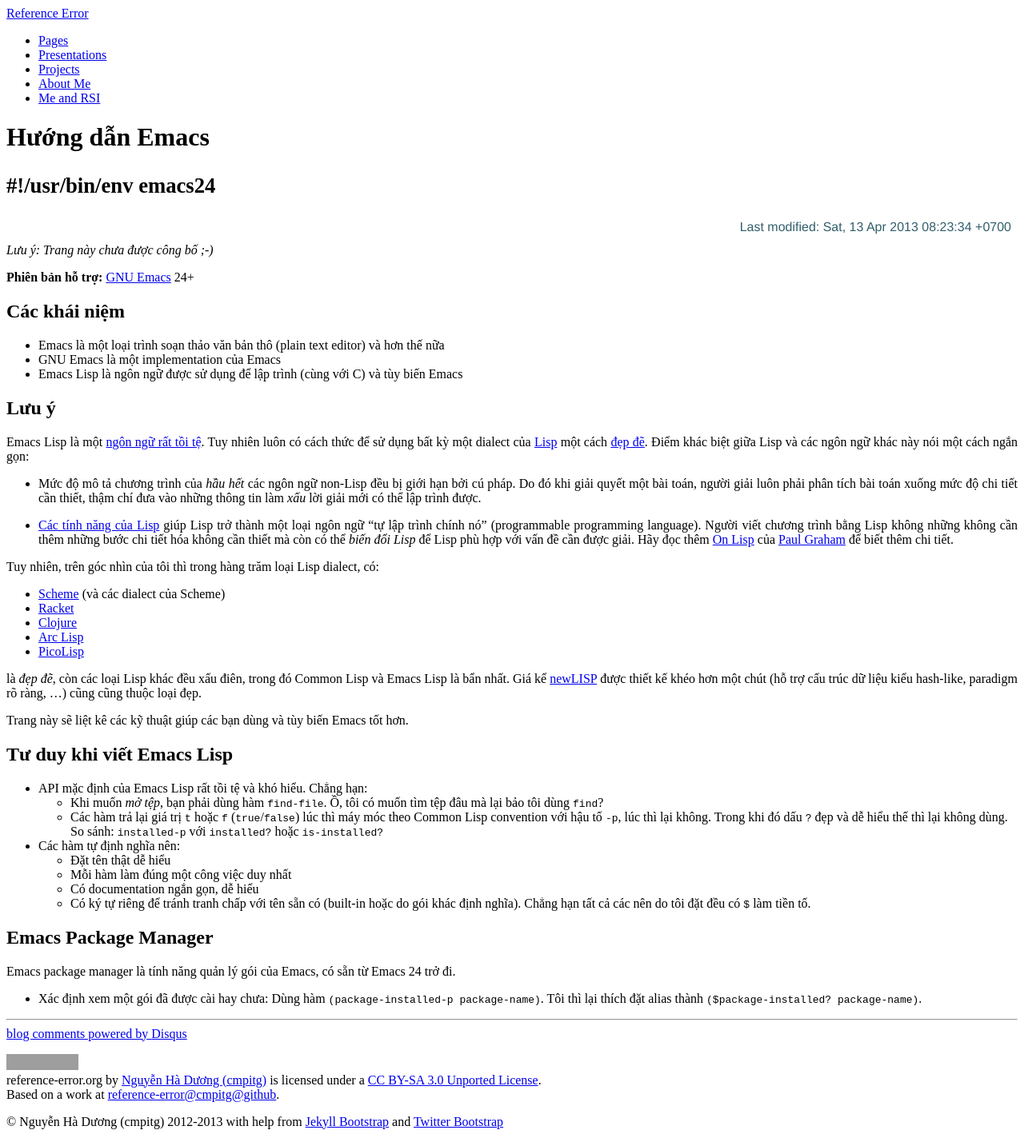
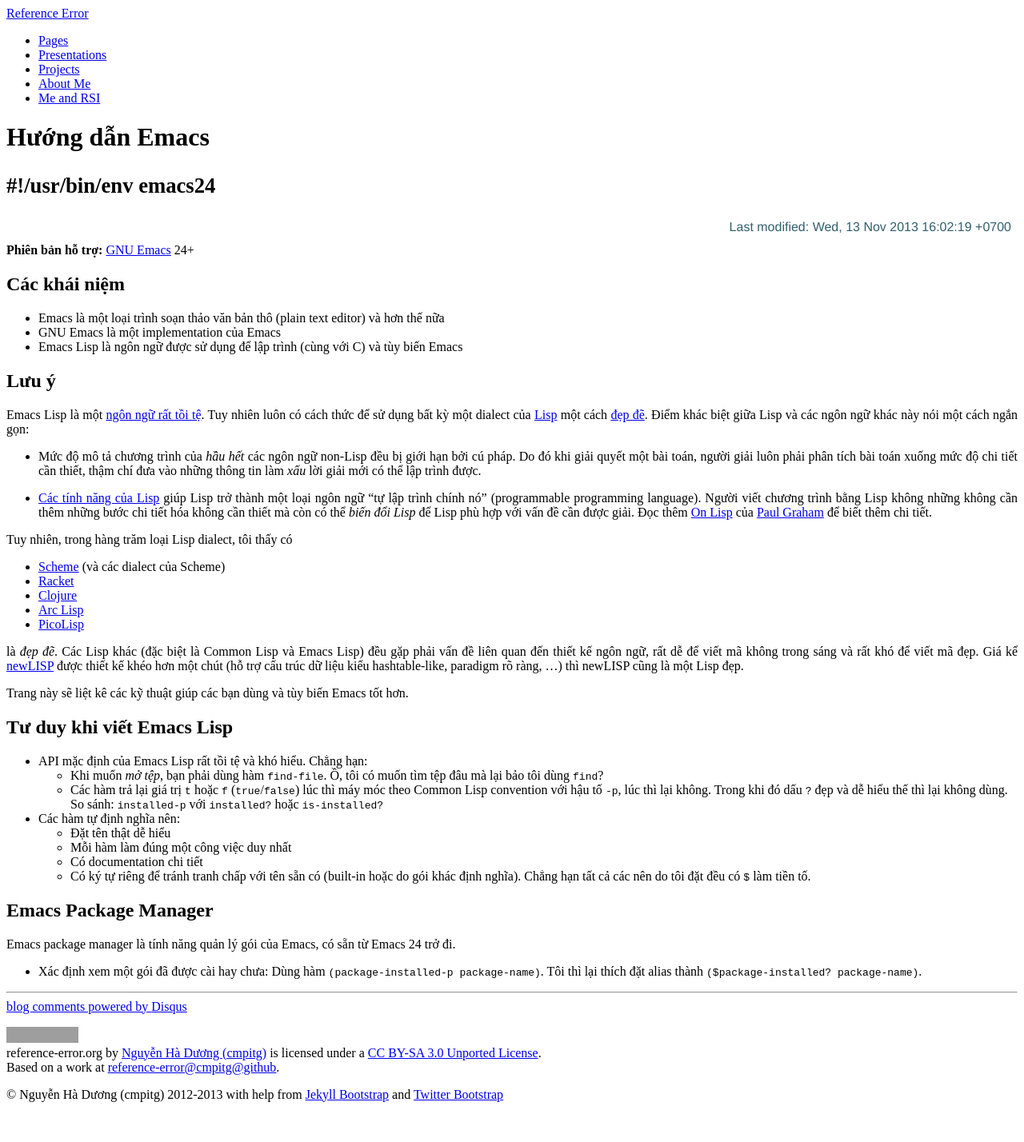
Before and after one commit to cmpitg/cmpitg.github.com, a Jekyll site: the page built from guides-vi/emacs.md, in a window 1280 px wide. Shown: the whole page at 80% size. Built offline with Jekyll 4.4.1, drawn with Linux system fonts in a browser that asks for light colours; Markdown is read by kramdown in place of the engine named in the settings; comment, search, counter and statistics services are not loaded; after the commit the page ends 1394 px from its top, so only the background shows below that; grey boxes are pictures that could not be loaded.

Commit message:
Update Emacs guide, reformat a bit

```diff
--- a/guides-vi/emacs.md
+++ b/guides-vi/emacs.md
@@ -5,29 +5,43 @@
 category: Text_Editor
 tags: [emacs, guide]
 permalink: /emacs/
-last_updated: Sat, 13 Apr 2013 08:23:34 +0700
+last_updated: Wed, 13 Nov 2013 16:02:19 +0700
 ---
 {% include JB/setup %}
-
-*Lưu ý: Trang này chưa được công bố ;-)*
 
 **Phiên bản hỗ trợ:** [GNU Emacs](http://www.gnu.org/software/emacs/) 24+
 
 ## Các khái niệm
 
-* Emacs là một loại trình soạn thảo văn bản thô (plain text editor) và hơn thế nữa
+* Emacs là một loại trình soạn thảo văn bản thô (plain text editor) và hơn thế
+  nữa
 * GNU Emacs là một implementation của Emacs
-* Emacs Lisp là ngôn ngữ được sử dụng để lập trình (cùng với C) và tùy biến Emacs
+* Emacs Lisp là ngôn ngữ được sử dụng để lập trình (cùng với C) và tùy biến
+  Emacs
 
 ## Lưu ý
 
-Emacs Lisp là một [ngôn ngữ rất tồi tệ](http://emacswiki.org/emacs/WhyDoesElispSuck).  Tuy nhiên luôn có cách thức để sử dụng bất kỳ một dialect của [Lisp](http://en.wikipedia.org/wiki/Lisp_programming_language) một cách [đẹp đẽ](http://www.paulgraham.com/onlisptext.html).  Điểm khác biệt giữa Lisp và các ngôn ngữ khác này nói một cách ngắn gọn:
+Emacs Lisp là một
+[ngôn ngữ rất tồi tệ](http://emacswiki.org/emacs/WhyDoesElispSuck).  Tuy nhiên
+luôn có cách thức để sử dụng bất kỳ một dialect của
+[Lisp](http://en.wikipedia.org/wiki/Lisp_programming_language) một cách
+[đẹp đẽ](http://www.paulgraham.com/onlisptext.html).  Điểm khác biệt giữa Lisp
+và các ngôn ngữ khác này nói một cách ngắn gọn:
 
-* Mức độ mô tả chương trình của *hầu hết* các ngôn ngữ non-Lisp đều bị giới hạn bởi cú pháp.  Do đó khi giải quyết một bài toán, người giải luôn phải phân tích bài toán xuống mức độ chi tiết cần thiết, thậm chí đưa vào những thông tin làm *xấu* lời giải mới có thể lập trình được.
+* Mức độ mô tả chương trình của *hầu hết* các ngôn ngữ non-Lisp đều bị giới
+  hạn bởi cú pháp.  Do đó khi giải quyết một bài toán, người giải luôn phải
+  phân tích bài toán xuống mức độ chi tiết cần thiết, thậm chí đưa vào những
+  thông tin làm *xấu* lời giải mới có thể lập trình được.
 
-* [Các tính năng của Lisp](http://www.paulgraham.com/lisp.html) giúp Lisp trở thành một loại ngôn ngữ "tự lập trình chính nó" (programmable programming language).  Người viết chương trình bằng Lisp không những không cần thêm những bước chi tiết hóa không cần thiết mà còn có thể *biến đổi Lisp* để Lisp phù hợp với vấn đề cần được giải.  Hãy đọc thêm [On Lisp](http://www.paulgraham.com/onlisptext.html) của [Paul Graham](http://www.paulgraham.com) để biết thêm chi tiết.
+* [Các tính năng của Lisp](http://www.paulgraham.com/lisp.html) giúp Lisp trở
+  thành một loại ngôn ngữ "tự lập trình chính nó" (programmable programming
+  language).  Người viết chương trình bằng Lisp không những không cần thêm
+  những bước chi tiết hóa không cần thiết mà còn có thể *biến đổi Lisp* để
+  Lisp phù hợp với vấn đề cần được giải.  Đọc thêm
+  [On Lisp](http://www.paulgraham.com/onlisptext.html) của
+  [Paul Graham](http://www.paulgraham.com) để biết thêm chi tiết.
 
-Tuy nhiên, trên góc nhìn của tôi thì trong hàng trăm loại Lisp dialect, có:
+Tuy nhiên, trong hàng trăm loại Lisp dialect, tôi thấy có
 
 * [Scheme](http://en.wikipedia.org/wiki/Scheme_%28programming_language%29) (và các dialect của Scheme)
 * [Racket](http://en.wikipedia.org/wiki/Racket_%28programming_language%29)
@@ -35,24 +49,37 @@
 * [Arc Lisp](http://en.wikipedia.org/wiki/Arc_%28programming_language%29)
 * [PicoLisp](http://en.wikipedia.org/wiki/Picolisp)
 
-là *đẹp đẽ*, còn các loại Lisp khác đều xấu điên, trong đó Common Lisp và Emacs Lisp là bẩn nhất.  Giá kể [newLISP](http://en.wikipedia.org/wiki/Newlisp) được thiết kế khéo hơn một chút (hỗ trợ cấu trúc dữ liệu kiểu hash-like, paradigm rõ ràng, ...) cũng cũng thuộc loại đẹp.
+là *đẹp đẽ*.  Các Lisp khác (đặc biệt là Common Lisp và Emacs Lisp) đều gặp
+phải vấn đề liên quan đến thiết kế ngôn ngữ, rất dễ để viết mã không trong
+sáng và rất khó để viết mã đẹp.  Giá kể
+[newLISP](http://en.wikipedia.org/wiki/Newlisp) được thiết kế khéo hơn một
+chút (hỗ trợ cấu trúc dữ liệu kiểu hashtable-like, paradigm rõ ràng, ...) thì
+newLISP cũng là một Lisp đẹp.
 
 Trang này sẽ liệt kê các kỹ thuật giúp các bạn dùng và tùy biến Emacs tốt hơn.
 
 ## Tư duy khi viết Emacs Lisp
 
 * API mặc định của Emacs Lisp rất tồi tệ và khó hiểu.  Chẳng hạn:
-  - Khi muốn *mở tệp*, bạn phải dùng hàm `find-file`.  Ồ, tôi có muốn tìm tệp đâu mà lại bảo tôi dùng `find`?
-  - Các hàm trả lại giá trị `t` hoặc `f` (`true`/`false`) lúc thì máy móc theo Common Lisp convention với hậu tố `-p`, lúc thì lại không.  Trong khi đó dấu `?` đẹp và dễ hiểu thế thì lại không dùng. So sánh: `installed-p` với `installed?` hoặc `is-installed?`
+  - Khi muốn *mở tệp*, bạn phải dùng hàm `find-file`.  Ồ, tôi có muốn tìm tệp
+    đâu mà lại bảo tôi dùng `find`?
+  - Các hàm trả lại giá trị `t` hoặc `f` (`true`/`false`) lúc thì máy móc theo
+    Common Lisp convention với hậu tố `-p`, lúc thì lại không.  Trong khi đó
+    dấu `?` đẹp và dễ hiểu thế thì lại không dùng. So sánh: `installed-p` với
+    `installed?` hoặc `is-installed?`
 
 * Các hàm tự định nghĩa nên:
   - Đặt tên thật dễ hiểu
   - Mỗi hàm làm đúng một công việc duy nhất
-  - Có documentation ngắn gọn, dễ hiểu
-  - Có ký tự riêng để tránh tranh chấp với tên sẵn có (built-in hoặc do gói khác định nghĩa).  Chẳng hạn tất cả các nên do tôi đặt đều có `$` làm tiền tố.
+  - Có documentation chi tiết
+  - Có ký tự riêng để tránh tranh chấp với tên sẵn có (built-in hoặc do gói
+    khác định nghĩa).  Chẳng hạn tất cả các nên do tôi đặt đều có `$` làm tiền
+    tố.
 
 ## Emacs Package Manager
 
 Emacs package manager là tính năng quản lý gói của Emacs, có sẵn từ Emacs 24 trở đi.
 
-* Xác định xem một gói đã được cài hay chưa: Dùng hàm `(package-installed-p package-name)`.  Tôi thì lại thích đặt alias thành `($package-installed? package-name)`.
+* Xác định xem một gói đã được cài hay chưa: Dùng hàm `(package-installed-p
+  package-name)`.  Tôi thì lại thích đặt alias thành `($package-installed?
+  package-name)`.
```
Also changed, not shown: guides/system.md (+6 -1 lines).
